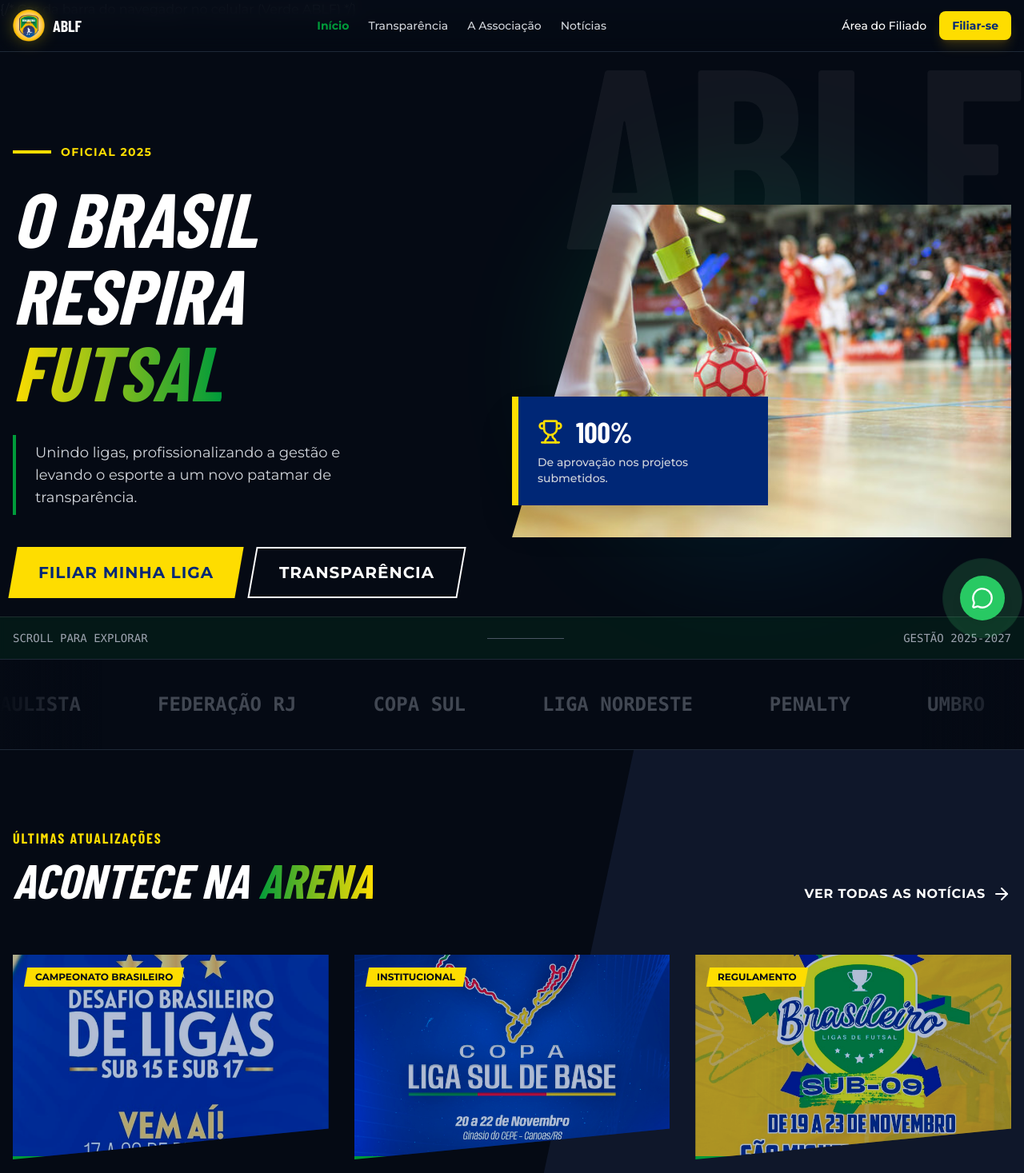
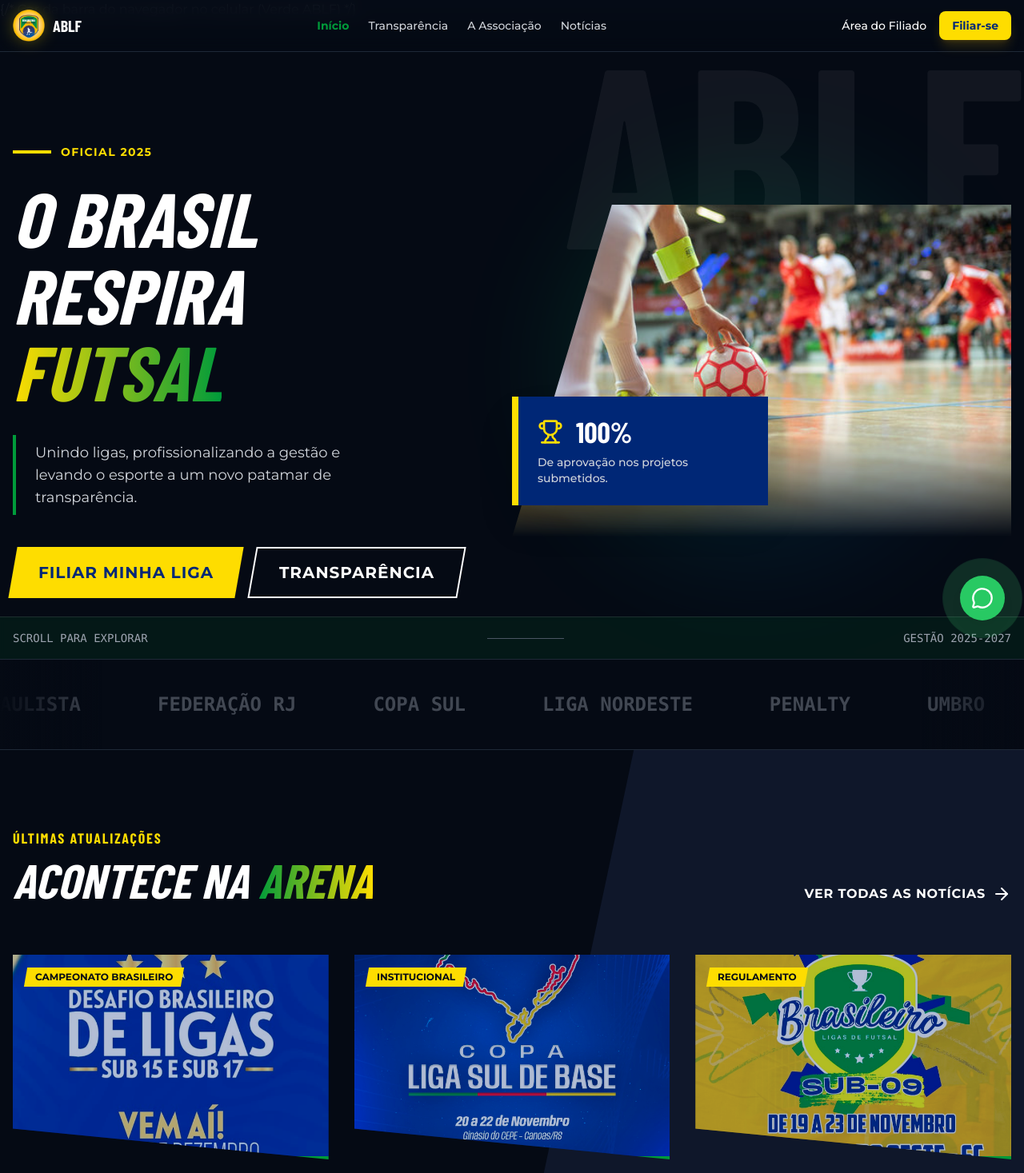
Before and after one commit to AknoLeonel/ablf-2025, a React (Vite) app: page / in a window 1280 px wide. Shown: the top 1467 px of the page at 80% size. Built offline with nearby package versions, Linux system fonts and the light colour scheme; a web font is replaced by a local one.

Commit message:
correções

```diff
--- a/src/components/Hero.jsx
+++ b/src/components/Hero.jsx
@@ -1,6 +1,9 @@
 import React from 'react';
 import { motion } from 'framer-motion';
-import { ArrowRight, Trophy, Users } from 'lucide-react';
+import { Trophy } from 'lucide-react';
+
+// CORREÇÃO: Importando a imagem para o Vite processar corretamente no build
+import heroImg from '../assets/futsal1.jpg';
 
 const Hero = () => {
   return (
@@ -61,10 +64,10 @@ const Hero = () => {
 
             {/* Imagem principal com shape agressivo */}
             <img
-              src="/src/assets/futsal1.jpg"
+              src={heroImg}  /* CORREÇÃO AQUI: Usando a variável importada */
               alt="Jogador de Futsal"
               className="relative z-10 w-full h-full object-cover object-center mask-image-gradient"
-              style={{ clipPath: 'polygon(20% 0%, 100% 0, 100% 100%, 0% 100%)' }} // Corte diagonal na imagem
+              style={{ clipPath: 'polygon(20% 0%, 100% 0, 100% 100%, 0% 100%)' }}
             />
 
             {/* Card Flutuante "Estatística" */}
@@ -80,7 +83,7 @@ const Hero = () => {
 
       </div>
 
-      {/* Faixa de Rodapé do Hero (Marcas/Dados) */}
+      {/* Faixa de Rodapé do Hero */}
       <div className="absolute bottom-0 w-full bg-ablf-green/10 border-t border-white/10 backdrop-blur-sm py-4 z-20">
         <div className="container mx-auto px-4 flex justify-between items-center text-gray-400 text-sm font-mono">
            <span>SCROLL PARA EXPLORAR</span>
--- a/src/index.css
+++ b/src/index.css
@@ -18,35 +18,46 @@ body {
 
 h1, h2, h3, h4, h5, h6 {
   font-family: var(--font-display);
-  text-transform: uppercase; /* Letras maiúsculas dão peso de "instituição" */
+  text-transform: uppercase;
 }
 
+/* --- EFEITOS DE CORTE (SHAPES) --- */
 
-/* Efeitos de Corte para o tema Energy */
+/* Corte descendo da esquerda para a direita (Padrão) */
 .clip-diagonal {
   clip-path: polygon(0 0, 100% 0, 100% 85%, 0% 100%);
 }
 
+/* CORREÇÃO: Corte invertido (sobe na direita) para variar o visual */
 .clip-diagonal-reverse {
-  clip-path: polygon(0 0, 100% 0, 100% 85%, 0% 100%); /* Ajuste fino */
+  clip-path: polygon(0 0, 100% 0, 100% 100%, 0 85%);
 }
 
-/* Se quiser inverter o sentido para variar */
+/* Variação extra se precisar */
 .clip-diagonal-up {
   clip-path: polygon(0 15%, 100% 0, 100% 100%, 0% 100%);
 }
 
+/* --- MÁSCARAS DE IMAGEM --- */
+
+/* ADICIONADO: Essencial para o Hero.jsx (faz a foto sumir suavemente embaixo) */
+.mask-image-gradient {
+  -webkit-mask-image: linear-gradient(to bottom, black 70%, transparent 100%);
+  mask-image: linear-gradient(to bottom, black 70%, transparent 100%);
+}
+
+/* --- ANIMAÇÕES (MARQUEE) --- */
+
 @keyframes marquee {
   0% { transform: translateX(0); }
-  100% { transform: translateX(-50%); } /* Move até a metade (já que duplicamos a lista) */
+  100% { transform: translateX(-50%); }
 }
 
 .animate-marquee {
-  animation: marquee 30s linear infinite; /* 30s = velocidade (quanto maior, mais lento) */
-  min-width: 100%; /* Garante que o container tenha tamanho suficiente */
+  animation: marquee 30s linear infinite;
+  min-width: 100%;
 }
 
-/* Opcional: Pausar quando passar o mouse */
 .animate-marquee:hover {
   animation-play-state: paused;
 }
```
